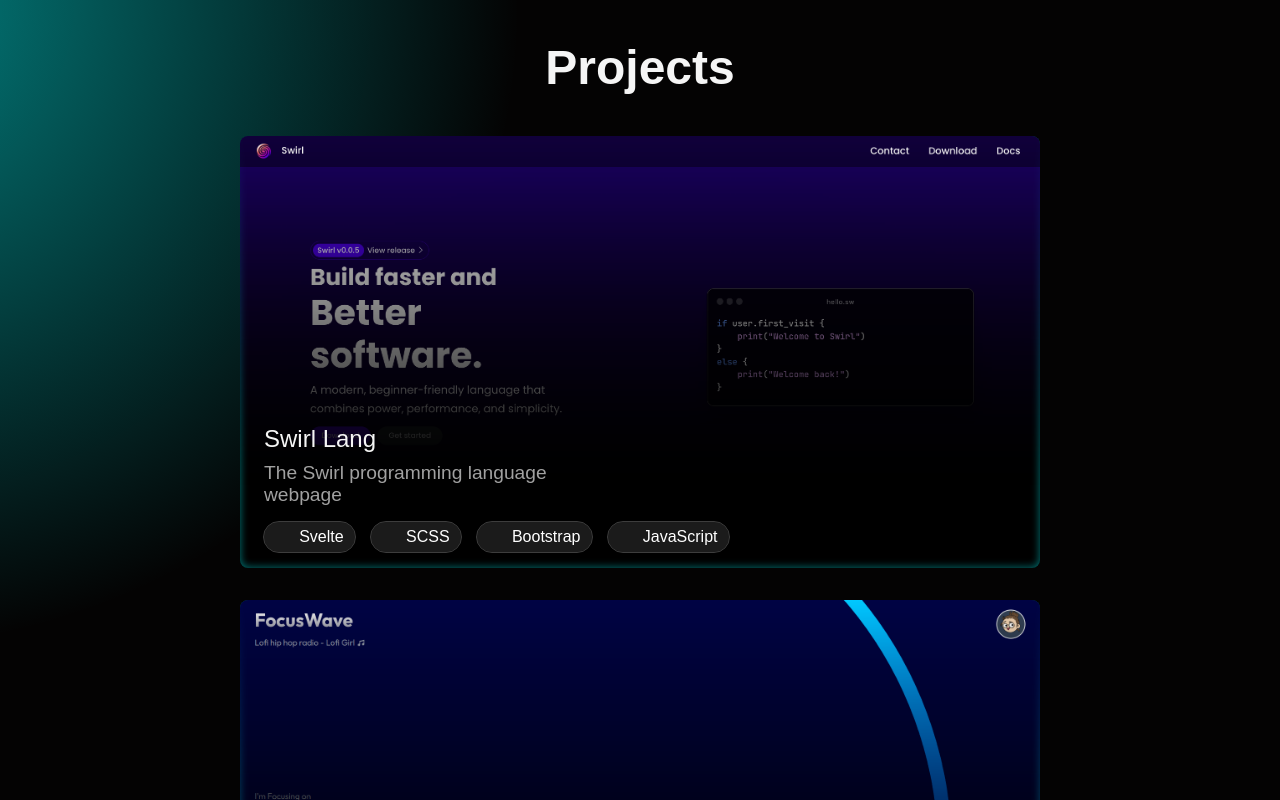
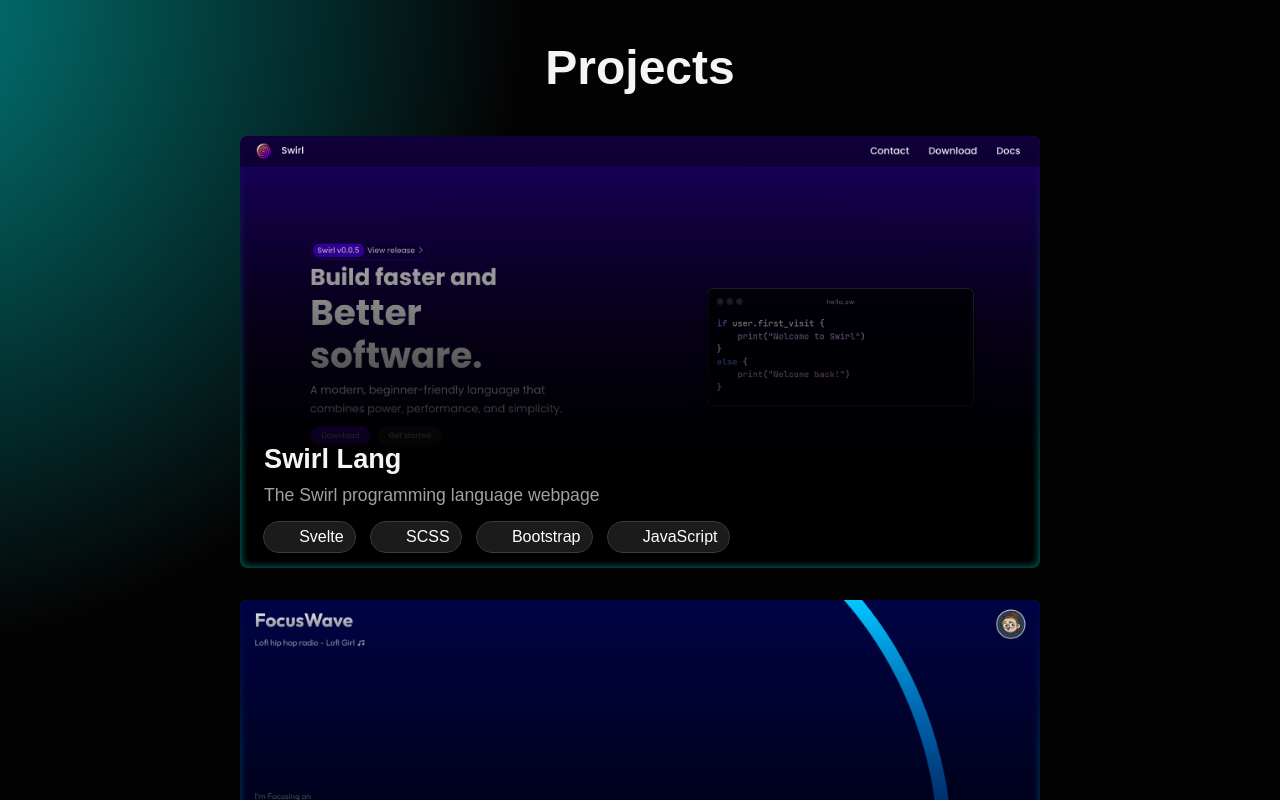
Before and after one commit to MrinmoyHaloi/mrinmoyhaloi.github.io, a SvelteKit app: page / in a window 1280 px wide. Shown: the part 1600-2400 px from the top of the page. Built offline with nearby package versions, Linux system fonts and the light colour scheme; some icons are missing.

Commit message:
feat: enhance project hover interactions and layout

```diff
--- a/src/routes/+page.svelte
+++ b/src/routes/+page.svelte
@@ -37,11 +37,11 @@
 			<div class="m-auto flex flex-col gap-16 *:flex-1 lg:flex-row">
 				<div class="about-text mx-auto sm:w-10/12 lg:w-full">
 					<h2>Myself,</h2>
-					<p class="leading-9 text-[1.5rem] md:text-[1.7rem]">
+					<p class="text-[1.5rem] leading-9 md:text-[1.7rem]">
 						I'm <span class="name">Mrinmoy Haloi</span>, a Front End Developer from Assam, India
 						with 4 years of programming experience.
 					</p>
-					<p class="leading-9 text-[1.5rem] md:text-[1.7rem]">
+					<p class="text-[1.5rem] leading-9 md:text-[1.7rem]">
 						I specialize in creating user-friendly and performant interfaces with Svelte.
 					</p>
 					<div class="w-24">
@@ -76,7 +76,8 @@
 						<div class="popover">
 							<li><Icon icon="skill-icons:linux-dark" width="1.2em" height="1.2em" />Linux</li>
 							<div class="popover-content">
-								<Icon icon="skill-icons:arch-dark" width="1.5em" height="1.5em" /><p>I use Arch BTW!</p>
+								<Icon icon="skill-icons:arch-dark" width="1.5em" height="1.5em" />
+								<p>I use Arch BTW!</p>
 							</div>
 						</div>
 						<li><Icon icon="skill-icons:vscode-dark" width="1.2em" height="1.2em" />VSCode</li>
@@ -94,6 +95,7 @@
 			<div class="projects">
 				<div class="project">
 					<a href="https://github.com/SwirlLang/Swirl">
+						<h3 class="title">Swirl Lang <Icon icon="fa6-solid:link" style="color: #00b3b3" /></h3>
 						<img src="swirl.png" alt="" class="" />
 						<div class="project-details">
 							<h3>Swirl Lang</h3>
@@ -117,6 +119,7 @@
 				</div>
 				<div class="project">
 					<a href="https://github.com/MrinmoyHaloi/FocusWave">
+						<h3 class="title">FocusWave <Icon icon="fa6-solid:link" style="color: #00b3b3" /></h3>
 						<img src="focuswave.png" alt="" class="" />
 						<div class="project-details">
 							<h3>FocusWave</h3>
@@ -296,7 +299,7 @@
 						left: 50%;
 						transform: translateX(-50%) translateY(-120%);
 						width: max-content;
-						padding: 0 .7rem;
+						padding: 0 0.7rem;
 						background-color: #12242e;
 						outline: #4684a5 solid 2px;
 						color: hsl(0, 0%, 100%);
@@ -371,14 +374,36 @@
 					img {
 						transform: scale(1.03);
 					}
+					img,
+					.project-details {
+						filter: blur(0.2rem);
+					}
 					& + .project {
 						transform: translateY(0.5rem);
 					}
+					.title {
+						font-size: 2.5rem;
+						opacity: 1;
+					}
 				}
 				a {
+					.title {
+						display: flex;
+						align-items: center;
+						gap: 0.5rem;
+						position: absolute;
+						z-index: 1;
+						top: 50%;
+						left: 50%;
+						transform: translate(-50%, -50%);
+						font-size: 2rem;
+						transition: 0.2s;
+						opacity: 0;
+					}
 					img {
 						transition: all 0.3s;
 						mask-image: linear-gradient(to top, transparent 10%, #000 100%);
+						filter: blur(0);
 						@media screen and (width < 768px) {
 							height: 100%;
 							object-fit: cover;
@@ -390,15 +415,16 @@
 						bottom: 0;
 						left: 0;
 						padding: 1rem 1.5rem;
+						transition: all 0.3s;
 						// background-color: rebeccapurple;
 						h3 {
-							font-size: 1.5rem;
-							font-weight: 500;
+							font-size: 1.7rem;
+							font-weight: 600;
 						}
 
 						p {
-							width: 70%;
-							font-size: 1.2rem;
+							width: 30rem;
+							font-size: 1.1rem;
 							line-height: normal;
 							color: hsl(0, 0%, 63%);
 							// transform: translateY(100%);
```
